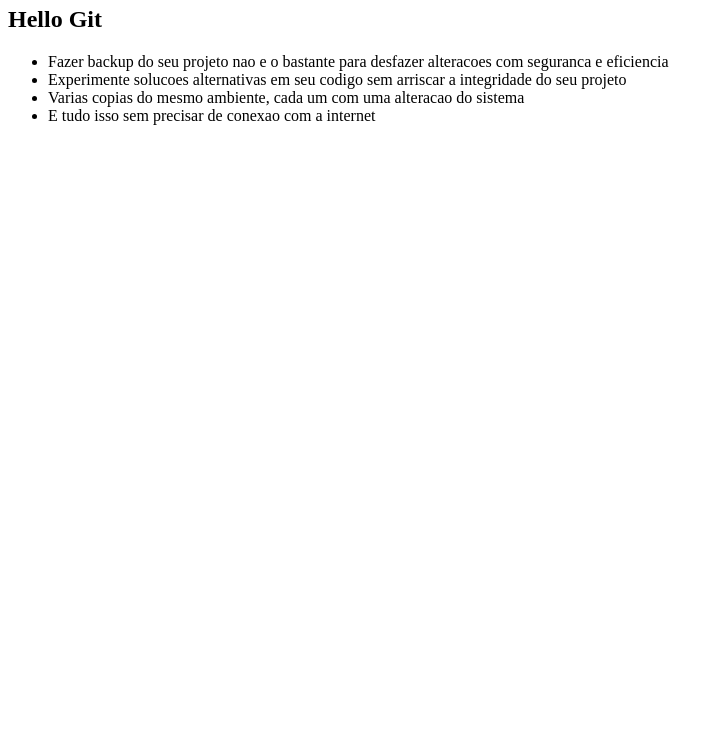
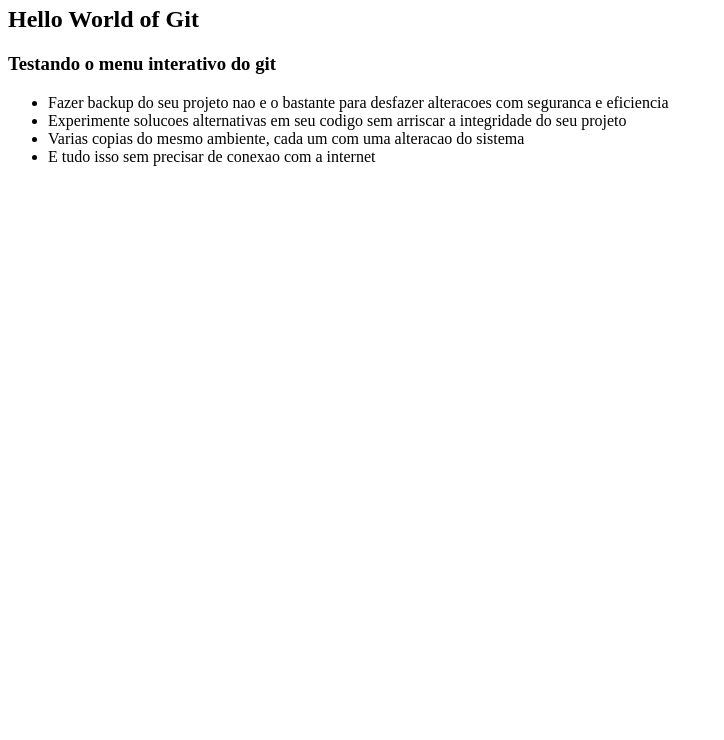
Before and after one commit to BruhMeh/HelloGit_Alura, a plain HTML site: page index.html in a window 1280 px wide. Shown: the part 60-800 px from the top of the page, without its empty margins (0-724 px from the left). Drawn offline with Linux system fonts and the light colour scheme.

Commit message:
Testando editor padrao

```diff
--- a/index.html
+++ b/index.html
@@ -6,8 +6,8 @@
 
 	<body>
 		<h1>Git</h1>
-		<h2>Hello Git</h2>
-
+		<h2>Hello World of Git</h2>
+		<h3>Testando o menu interativo do git</h3>
 		<ul>
 			<li>Fazer backup do seu projeto nao e o bastante para desfazer
 			alteracoes com seguranca e eficiencia</li>
```
